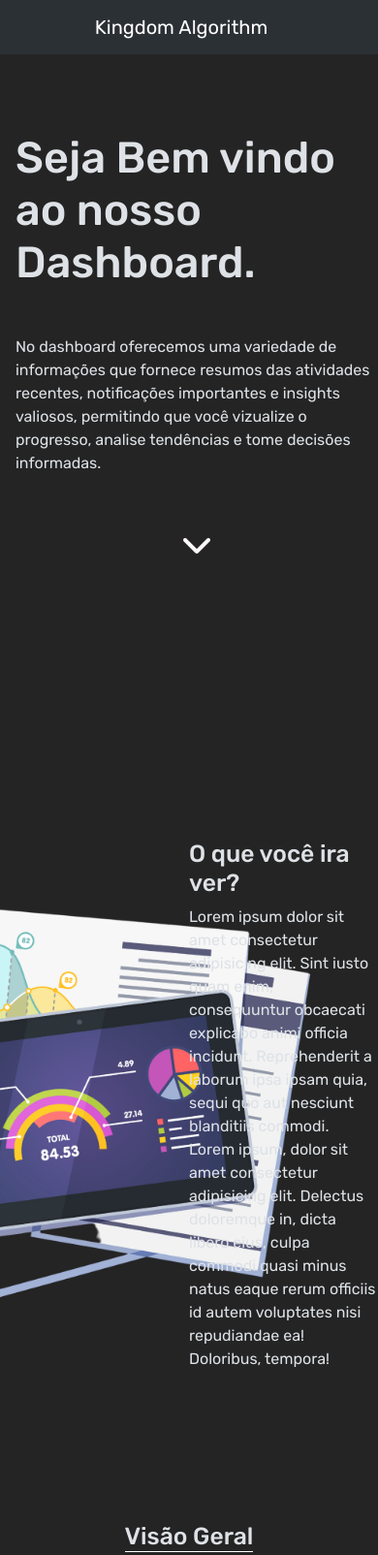
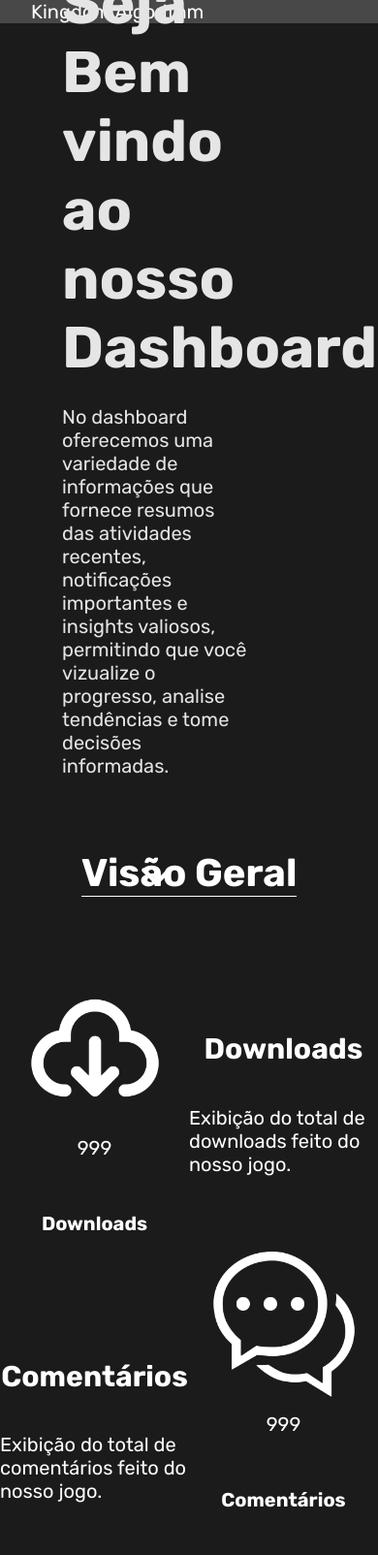
Before and after one commit to matmizuno/Kings-TowerFall, a plain HTML site: page pages/dashBoard.html in a window 390 px wide. Shown: the top 1604 px of the page at 97% size. Drawn offline with nearby package versions, Linux system fonts and the light colour scheme.

Commit message:
TesteDash

```diff
--- a/Styles/dashboard.css
+++ b/Styles/dashboard.css
@@ -7,85 +7,89 @@ html{
 body{
     margin: 0px;
     padding: 0px;
-    background-color: #242424;
+    background-color: #1b1b1b;
     font-family: 'Rubik', sans-serif;
     overflow-x: hidden;
 }
+nav{
+    height: 60px;
+    background-color: #494848;
 
+    a{
+        margin-left: 2rem;
+        color: #fff;
+        text-decoration: none;
+        font-size: 20px;
+    }
+    .container-fluid{
+        height: 100%;
+        display: flex;
+        align-items: center;
+    }
+}
 .container-home{
-
+    height: 100vh;
     width: 100%;
-    height: 600px;
     display: flex;
     flex-direction: column;
+    .home-dash{
+        width: 50%;
+        height: 100%;
+        margin-left: 4rem;
+        display: flex;
+        justify-content: center;
+        align-items: center;
+
+
+        .texts{
+            width: 100%;
+            h2{
+                font-size: 60px;
+                color: #e6e5e5;
+                margin: 0px;
             }
 
-.home-dash{
-width: 100%;
-height: 100%;
+            .text_introducao-icon{
+
+                margin-top: 1.5rem;
+
+                p{
+                    color: #e6e5e5;
+                    font-size: 20px;
                 }
-.texts{
-    margin-top: 7rem;
-    margin-left: 5.5rem;
             }
-.home-dash .title h2{
-    font-size:50px;
+
         }
-.text_introducao-icon{
-    width: 45%;
-    margin-top: 3rem;
-}
-.text_introducao p{
-    color: #fff9f9;
     }
     .icon{
+        margin-top: 5rem;
         width: 100%;
         display: flex;
         justify-content: center;
-    animation: mov-img 3s ease-in-out infinite;
-    margin-top: 3rem;
+        a{
+            color: #fff;
+            font-size: 35px;
+            animation: mov-img 3s ease-in-out infinite ;
         }
-.icon a{
-    color: #fff9f9;
-}
-#arrow
-{
-    color: white;
-    display: flex;
-    justify-content: center;
-    width: 100%;
-    padding-bottom: 3rem;
-    font-size: 2rem;
 
     }
-.about{
-    width: 100%;
-    height: 100vh;
-    display: flex;
-    flex-direction: row;
-}
-.item1-about{
-    display: flex;
-    flex-direction: column;
-    align-items: center;
-    justify-content: center;
-    width: 50%;
-}
-.item2-about{
-    display: flex;
-    flex-direction: column;
-    justify-content: center;
-    align-items: center;
-    width: 50%;
+
 }
 
-.dashBoard-img{
-    width: 500px;
-}
+
+
+
 .geral{
     width: 100%;
     display:flex ;
     flex-direction: column;
+    color: #fff;;
+    h2{
+        font-size: 30px;
+    }
+    p,h5{
+        font-size: 20px;
+    }
 }
 .tilte-geral{
     width: 100%;
@@ -96,6 +100,8 @@ height: 100%;
 }
 .tilte-geral h2{
     border-bottom: 1px solid #fff;
+    color: #fff;
+    font-size: 40px;
 }
 .visao-geral-download{
     width: 100%;
@@ -153,97 +159,16 @@ margin-top: -1rem;
     margin-top: 1rem;
 }
 .icons{
-    width: 120px;
+    width: 150px;
 }
 
 
-
-
-@media screen and (max-width:1024px){
-    .navbar-brand{
-        display: flex;
-        width: 100%;
-        justify-content: center;
-        align-items: center;
-
-     }
-    .container-home{
-        width: 100%;
-        height: 670px;
-        display: flex;
-        flex-direction: column;
-    }
-    .texts{
-        margin-top: 5rem;
-        margin-left: 1rem;
-    }
-
-    .home-dash .title h2{
-        font-size:45px;
-    }
-    .text_introducao-icon{
-        width: 100%;
-    }
-    #arrow{
-    display: flex;
-    width: 100%;
-    justify-content: center;
-    align-items: center;
-
-    }
-    .visao-geral-Comments{
-        margin-top: 5rem;
-        width: 100%;
-        display: flex;
-        flex-direction: column;
-        align-items: center;
-        justify-content: center;
-    }
-    .item1-Comments{
-        width: 100%;
-        display: flex;
-        align-items: center;
-        justify-content: center;
-        flex-direction: column;
-    }
-    .item2-Comments{
-        margin-top: 1.5rem;
-    }
-    .visao-geral-download{
-        width: 100%;
-        display: flex;
-        flex-direction: column-reverse;
-        align-items: center;
-        justify-content: center;
-    }
-    .item2-download{
-        width: 100%;
-        display: flex;
-        align-items: center;
-        justify-content: center;
-        flex-direction: column;
-    }
-
-    .desc{
-        width: 300px;
-    }
-    .item2-download h2{
-        margin-top: -0rem;
-        }
-    .item2-Comments .icons{
-        margin-top: -0rem;
-    }
-
-
-
-}
-
-@keyframes mov-img{
+/*animation: mov-img 3s ease-in-out infinite;*/
+@keyframes mov-img {
     0%,100%{
-        transform: translateY(0);
+        transform: translateY(0px);
     }
     50%{
-        transform: translateY(-10px);
+        transform: translateY(-7px);
     }
-
 }
--- a/pages/dashBoard.html
+++ b/pages/dashBoard.html
@@ -1,5 +1,5 @@
 <!DOCTYPE html>
-<html lang="en" data-bs-theme="dark">
+<html lang="en">
 
 <head>
     <meta charset="UTF-8">
@@ -7,8 +7,6 @@
     <link rel="stylesheet" href="https://cdnjs.cloudflare.com/ajax/libs/font-awesome/6.5.1/css/all.min.css" i
     ntegrity="sha512-DTOQO9RWCH3ppGqcWaEA1BIZOC6xxalwEsw9c2QQeAIftl+Vegovlnee1c9QX4TctnWMn13TZye+giMm8e2LwA=="
     crossorigin="anonymous" referrerpolicy="no-referrer" />
-    <link href="https://cdn.jsdelivr.net/npm/bootstrap@5.3.3/dist/css/bootstrap.min.css" rel="stylesheet" integrity="sha384-QWTKZyjpPEjISv5WaRU9OFeRpok6YctnYmDr5pNlyT2bRjXh0JMhjY6hW+ALEwIH" crossorigin="anonymous">
-    <script src="https://cdn.jsdelivr.net/npm/bootstrap@5.3.3/dist/js/bootstrap.bundle.min.js" integrity="sha384-YvpcrYf0tY3lHB60NNkmXc5s9fDVZLESaAA55NDzOxhy9GkcIdslK1eN7N6jIeHz" crossorigin="anonymous"></script>
     <link href="https://unpkg.com/aos@2.3.1/dist/aos.css" rel="stylesheet">
     <script src="https://unpkg.com/aos@2.3.1/dist/aos.js"></script>
     <link rel="stylesheet" href="../styles/dashboard.css">
@@ -16,13 +14,14 @@
     <title>Dashboard</title>
 </head>
 <body>
-    <nav class="navbar bg-body-tertiary" id="navDash">
+    <div class="container-home">
+    <nav id="navDash">
         <div class="container-fluid" id="navbar">
-          <a href="../pages/kingdom.html" class="navbar-brand" target="_blank">Kingdom Algorithm</a>
+          <a href="../pages/kingdom.html"target="_blank">Kingdom Algorithm</a>
         </div>
       </nav>
 
-    <div class="container-home">
+
         <div class="home-dash">
             <div class="texts" data-aos="fade-left">
                 <div class="title">
@@ -40,13 +39,7 @@
 
     <div class="about" id="about">
         <!--Outra sessão-->
-        <div class="item1-about">
-            <img class="dashBoard-img" src="../assets/iconDash-.png" alt="">
-        </div>
-        <div class="item2-about">
-           <h2>O que você ira ver?</h2>
-           <p>Lorem ipsum dolor sit amet consectetur adipisicing elit. Sint iusto quam enim, consequuntur obcaecati explicabo animi officia incidunt. Reprehenderit a laborum ipsa ipsam quia, sequi quo aut nesciunt blanditiis commodi. Lorem ipsum, dolor sit amet consectetur adipisicing elit. Delectus doloremque in, dicta libero eius, culpa commodi quasi minus natus eaque rerum officiis id autem voluptates nisi repudiandae ea! Doloribus, tempora!</p>
-        </div>
+
     </div>
 
     <div class="geral">
```
Lines whose indentation alone changed are shown as unchanged.
